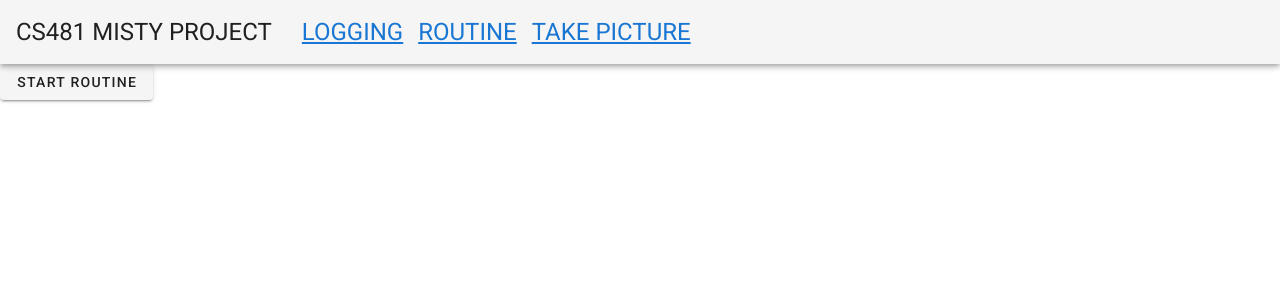
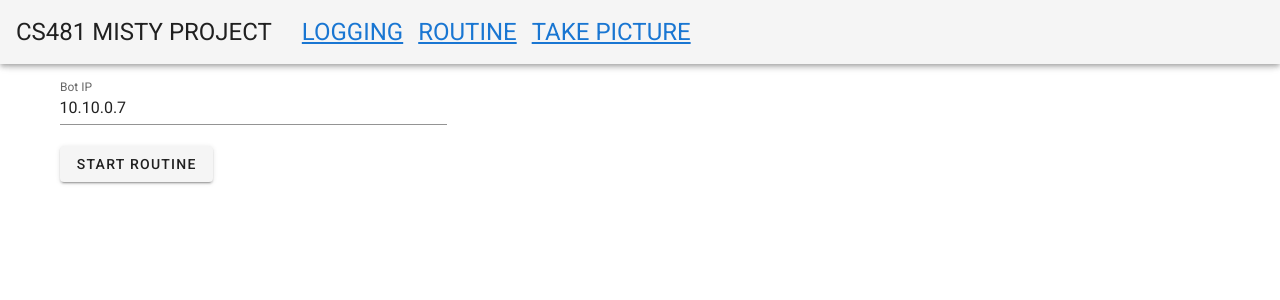
Before and after one commit to SLIM-Misty/Logging, a Vue app: page /routine in a window 1280 px wide. Shown: the top 300 px of the page. Built offline with nearby package versions, Linux system fonts and the light colour scheme.

Commit message:
added bot ip inputs to routine and takepicture in case the ip changes, removed heroku Procfile, refactored views

```diff
--- a/src/App.vue
+++ b/src/App.vue
@@ -17,12 +17,8 @@
 
 <script>
 
-import Home from '@/views/Home'
 export default {
   name: 'App',
-  components: {
-    Home,
-  },
   data: () => ({
     //
   }),
--- a/src/router.js
+++ b/src/router.js
@@ -1,6 +1,6 @@
 import Vue from 'vue'
 import Router from 'vue-router'
-import Home from './views/Home.vue'
+import Logging from './views/Logging.vue'
 import TakePicture from './views/TakePicture'
 import Routine from './views/Routine'
 
@@ -12,8 +12,8 @@ export default new Router({
   routes: [
     {
       path: '/',
-      name: 'Home',
-      component: Home
+      name: 'Logging',
+      component: Logging
     },
     {
       path: '/routine',
--- a/src/views/Home.vue
+++ /dev/null
@@ -1,13 +0,0 @@
-<template>
-  <Logging />
-</template>
-
-<script>
-import Logging from '../components/Logging';
-
-export default {
-  components: {
-    Logging,
-  },
-};
-</script>
--- a/src/components/Logging.vue
+++ b/src/views/Logging.vue
@@ -43,11 +43,12 @@
 </template>
 
 <script>
+// LightSocket is a websocket wrapper provided by the misty developers
 import LightSocket from "../../public/deps/lightSocket";
 import moment from "moment";
 import uuid from "uuid/v4";
 import papa from "papaparse";
-import ViewLog from "./ViewLog";
+import ViewLog from "@/components/ViewLog";
 
 let events = [];
 export default {
--- a/src/views/Routine.vue
+++ b/src/views/Routine.vue
@@ -1,7 +1,15 @@
 <template>
-    <div>
-        <v-btn @click="redLED()">Start Routine</v-btn>
-    </div>
+    <v-container>
+        <v-layout wrap>
+            <v-flex xs4>
+                <v-text-field label="Bot IP" v-model="botIp" />
+                <v-btn @click="redLED()">Start Routine</v-btn>
+            </v-flex>
+            <v-flex xs8>
+                <img :src="imageSource" />
+            </v-flex>
+        </v-layout>
+    </v-container>
 </template>
 
 <script>
@@ -142,21 +150,6 @@ export default {
             .then(jsonData => console.log(jsonData))
         }
     },
-    mounted() {
-        // Promise.race([
-        //     fetch(`http://10.10.0.7/api/cameras/rgb?base64=true&fileName=asdf&width=500&height=500&displayOnScreen=true&overwriteExisting=false`, {
-        //         method: 'GET'
-        //     }),
-        //     new Promise((_, reject) => setTimeout(() => reject(new Error('timeout')), 10000))
-        // ])
-        // .then(response => response.json())
-        // .then(jsonData => {
-        //     console.log(jsonData);
-        //     console.log(jsonData.result.base64);
-        //     const path = './images/';
-        //     base64ToImage(jsonData.result.base64, path, {});
-        // })
-    }
 
 }
 </script>
--- a/src/views/TakePicture.vue
+++ b/src/views/TakePicture.vue
@@ -2,6 +2,7 @@
     <v-container>
         <v-layout wrap>
             <v-flex xs4>
+                <v-text-field label="Bot IP" v-model="botIp" />
                 <v-btn :loading="loadingPicture" @click="takePicture()">Take Picture!</v-btn>
             </v-flex>
             <v-flex xs8>
@@ -19,6 +20,7 @@ import fs from 'fs'
 export default {
     data() {
         return {
+            botIp: "10.10.0.7",
             imageSource: "",
             loadingPicture: false
         }
@@ -27,7 +29,7 @@ export default {
         takePicture () {
             this.loadingPicture = true;
             Promise.race([
-            fetch(`http://10.10.0.7/api/cameras/rgb?base64=true&fileName=asdf&width=500&height=500&displayOnScreen=true&overwriteExisting=false`, {
+            fetch(`http://${this.botIp}/api/cameras/rgb?base64=true&fileName=asdf&width=500&height=500&displayOnScreen=true&overwriteExisting=false`, {
                 method: 'GET'
             }),
             new Promise((_, reject) => setTimeout(() => reject(new Error('timeout')), 10000))
```
Also changed, not shown: 2 other files (tests, documents, lock files or other folders).
